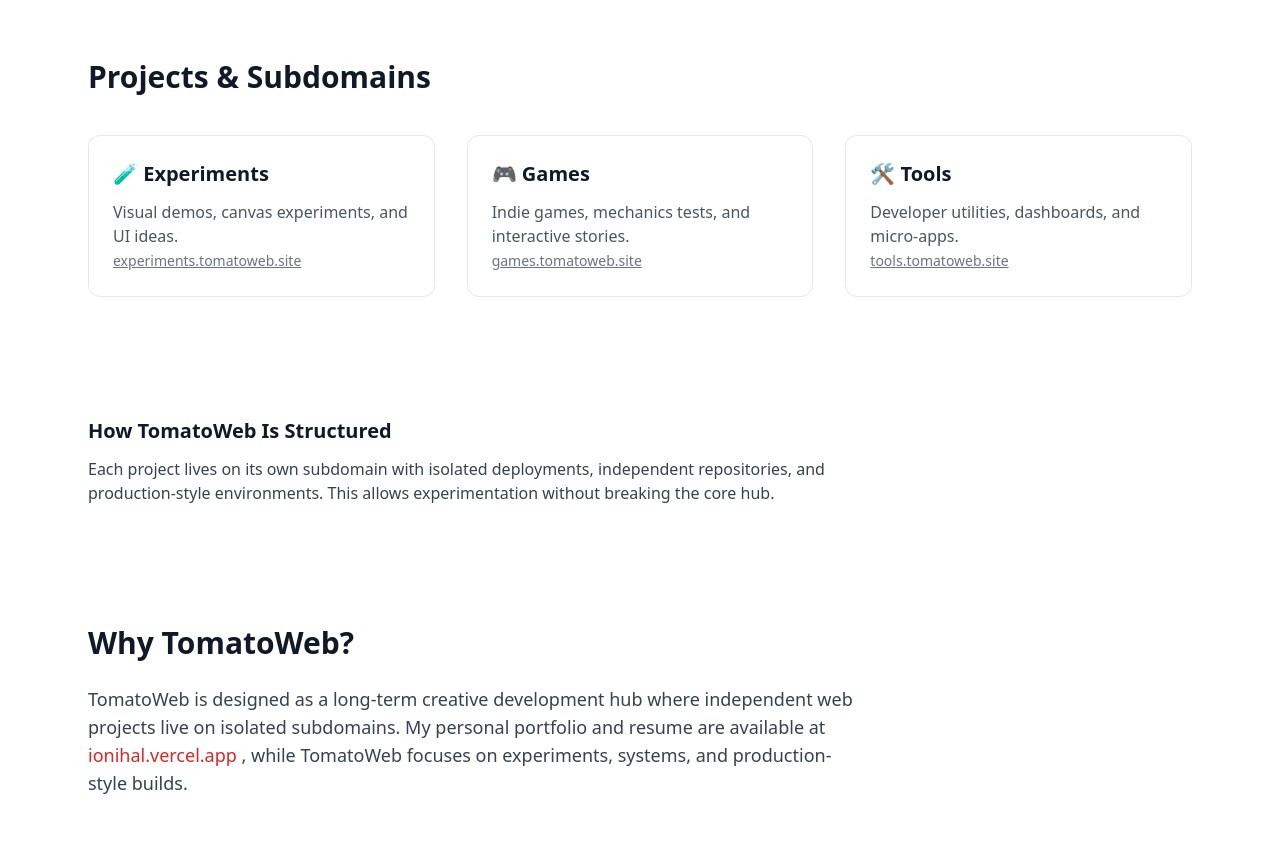
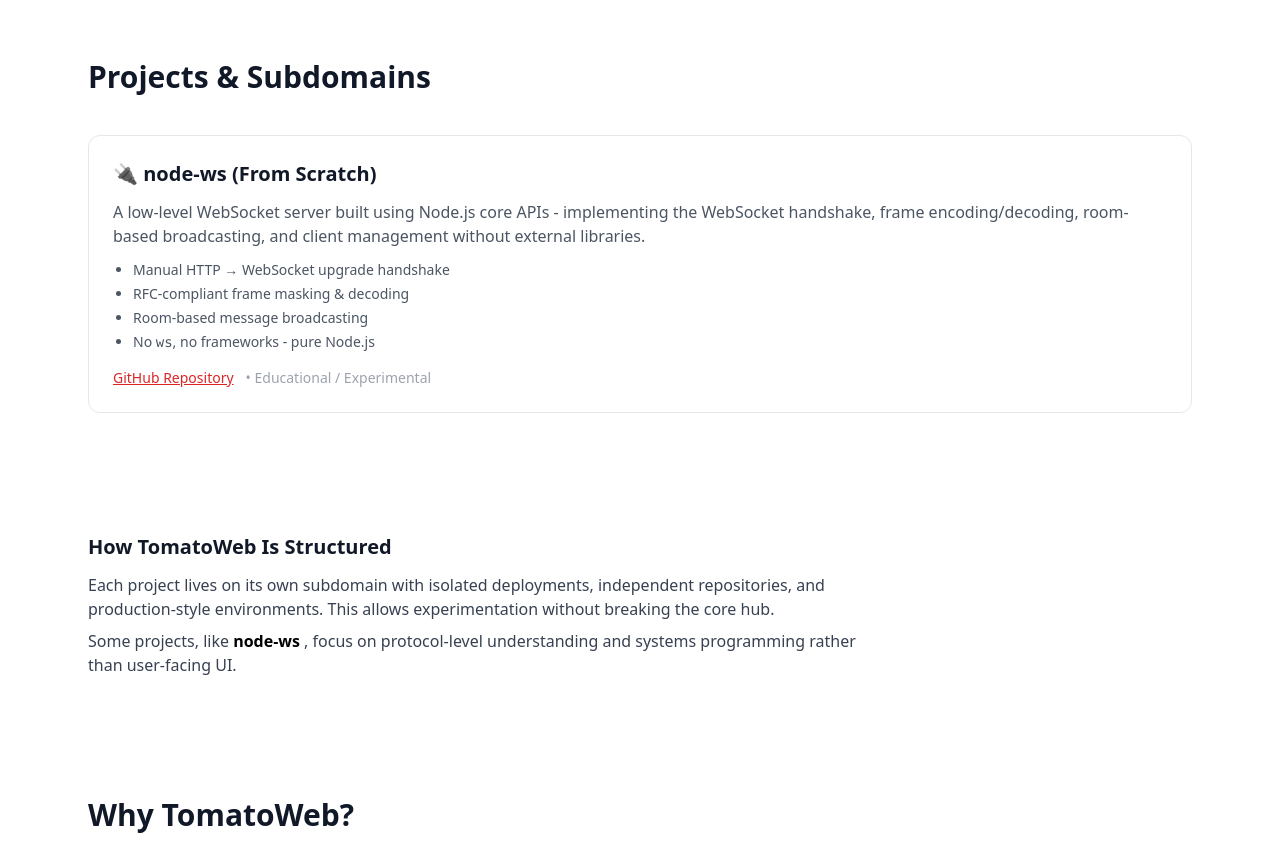
Before and after one commit to ioNihal/tomatoweb-site, a plain HTML site: page index.html in a window 1280 px wide. Shown: the part 680-1534 px from the top of the page. Drawn offline with nearby package versions, Linux system fonts and the light colour scheme.

Commit message:
added first project

```diff
--- a/index.html
+++ b/index.html
@@ -21,7 +21,7 @@
 
 
     <!-- Open Graph -->
-    <meta property="og:title" content="TomatoWeb — Developer Hub for Web Apps, Games & Tools" />
+    <meta property="og:title" content="TomatoWeb - Developer Hub for Web Apps, Games & Tools" />
     <meta property="og:description" content="A central hub for all TomatoWeb projects, experiments, and tools." />
     <meta property="og:type" content="website" />
     <meta property="og:site_name" content="TomatoWeb" />
@@ -52,28 +52,28 @@
         "name": "TomatoWeb",
         "url": "https://tomatoweb.site",
         "description": "TomatoWeb is a personal developer hub hosting independent web applications, JavaScript experiments, developer tools, UI systems, and indie games by Nihal.",
-        "inLanguage": "en",
         "creator": {
             "@type": "Person",
-            "@id": "https://ionihal.vercel.app/#person",
             "name": "Nihal",
-            "url": "https://ionihal.vercel.app",
-            "sameAs": [
-            "https://github.com/ioNihal"
-            ],
-            "knowsAbout": [
-            "Frontend Development",
-            "JavaScript",
-            "React",
-            "Web Applications",
-            "UI Engineering",
-            "Game Development",
-            "Software Projects",
-            "Developer Tools"
-            ]
+            "url": "https://ionihal.vercel.app"
+        },
+        "hasPart": [
+            {
+            "@type": "SoftwareSourceCode",
+            "name": "node-ws",
+            "description": "A low-level WebSocket server built from scratch using Node.js core APIs, implementing the WebSocket protocol without external libraries.",
+            "programmingLanguage": "JavaScript",
+            "runtimePlatform": "Node.js",
+            "codeRepository": "https://github.com/ioNihal/node-ws",
+            "author": {
+                "@type": "Person",
+                "name": "Nihal"
+            }
+            }
+        ]
         }
-        }
-</script>
+    </script>
+
 
 </head>
 
@@ -183,41 +183,37 @@
         <section id="projects" class="py-12 sm:py-16 md:py-20">
             <h2 class="text-xl sm:text-2xl md:text-3xl font-bold mb-6 sm:mb-8 md:mb-10">Projects & Subdomains</h2>
 
-            <div class="grid grid-cols-1 sm:grid-cols-2 md:grid-cols-3 gap-4 sm:gap-6 md:gap-8">
+            <div class="grid grid-cols-1 gap-4 sm:gap-6 md:gap-8">
                 <!-- Card -->
-                <article class="border rounded-xl p-4 sm:p-6 hover:shadow-lg transition">
-                    <h3 class="font-semibold text-lg sm:text-xl">🧪 Experiments</h3>
+                <article id="node-ws" class="border rounded-xl p-4 sm:p-6 hover:shadow-lg transition">
+                    <h3 class="font-semibold text-lg sm:text-xl">
+                        🔌 node-ws (From Scratch)
+                    </h3>
+
                     <p class="mt-2 sm:mt-3 text-gray-600 text-sm sm:text-base">
-                        Visual demos, canvas experiments, and UI ideas.
+                        A low-level WebSocket server built using Node.js core APIs -
+                        implementing the WebSocket handshake, frame encoding/decoding,
+                        room-based broadcasting, and client management without external libraries.
                     </p>
-                    <a href="https://experiments.tomatoweb.site"
-                        class="mt-3 sm:mt-4 text-xs sm:text-sm text-gray-500 underline hover:text-tomato">
-                        experiments.tomatoweb.site
-                    </a>
 
+                    <ul class="mt-3 text-sm text-gray-600 list-disc pl-5 space-y-1">
+                        <li>Manual HTTP → WebSocket upgrade handshake</li>
+                        <li>RFC-compliant frame masking & decoding</li>
+                        <li>Room-based message broadcasting</li>
+                        <li>No <code>ws</code>, no frameworks - pure Node.js</li>
+                    </ul>
+
+                    <div class="mt-4 flex flex-wrap gap-3 text-sm">
+                        <a href="https://github.com/ioNihal/node-ws" target="_blank" rel="noopener noreferrer"
+                            class="text-tomato underline hover:no-underline">
+                            GitHub Repository
+                        </a>
+                        <span class="text-gray-400">
+                            • Educational / Experimental
+                        </span>
+                    </div>
                 </article>
 
-                <article class="border rounded-xl p-4 sm:p-6 hover:shadow-lg transition">
-                    <h3 class="font-semibold text-lg sm:text-xl">🎮 Games</h3>
-                    <p class="mt-2 sm:mt-3 text-gray-600 text-sm sm:text-base">
-                        Indie games, mechanics tests, and interactive stories.
-                    </p>
-                    <a href="https://games.tomatoweb.site"
-                        class="mt-3 sm:mt-4 text-xs sm:text-sm text-gray-500 underline hover:text-tomato">
-                        games.tomatoweb.site
-                    </a>
-                </article>
-
-                <article class="border rounded-xl p-4 sm:p-6 hover:shadow-lg transition">
-                    <h3 class="font-semibold text-lg sm:text-xl">🛠 Tools</h3>
-                    <p class="mt-2 sm:mt-3 text-gray-600 text-sm sm:text-base">
-                        Developer utilities, dashboards, and micro-apps.
-                    </p>
-                    <a href="https://tools.tomatoweb.site"
-                        class="mt-3 sm:mt-4 text-xs sm:text-sm text-gray-500 underline hover:text-tomato">
-                        tools.tomatoweb.site
-                    </a>
-                </article>
             </div>
         </section>
 
@@ -227,6 +223,13 @@
                 Each project lives on its own subdomain with isolated deployments,
                 independent repositories, and production-style environments.
                 This allows experimentation without breaking the core hub.
+            </p>
+            <p class="max-w-3xl text-gray-700 text-sm sm:text-base mt-2">
+                Some projects, like <a href="#node-ws" class="text-black no-underline font-bold">
+                    node-ws
+                </a>, focus on
+                protocol-level understanding
+                and systems programming rather than user-facing UI.
             </p>
         </section>
 
```
